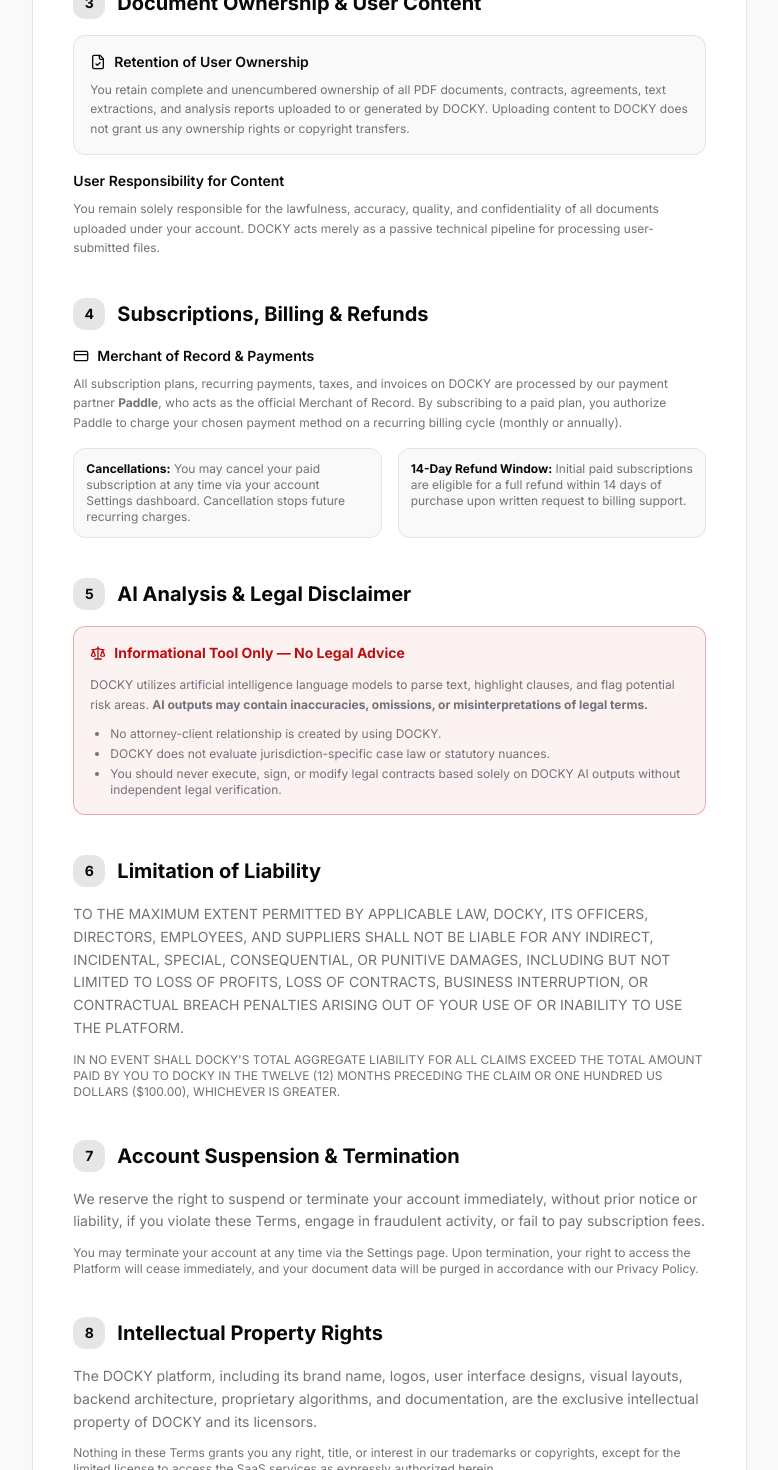
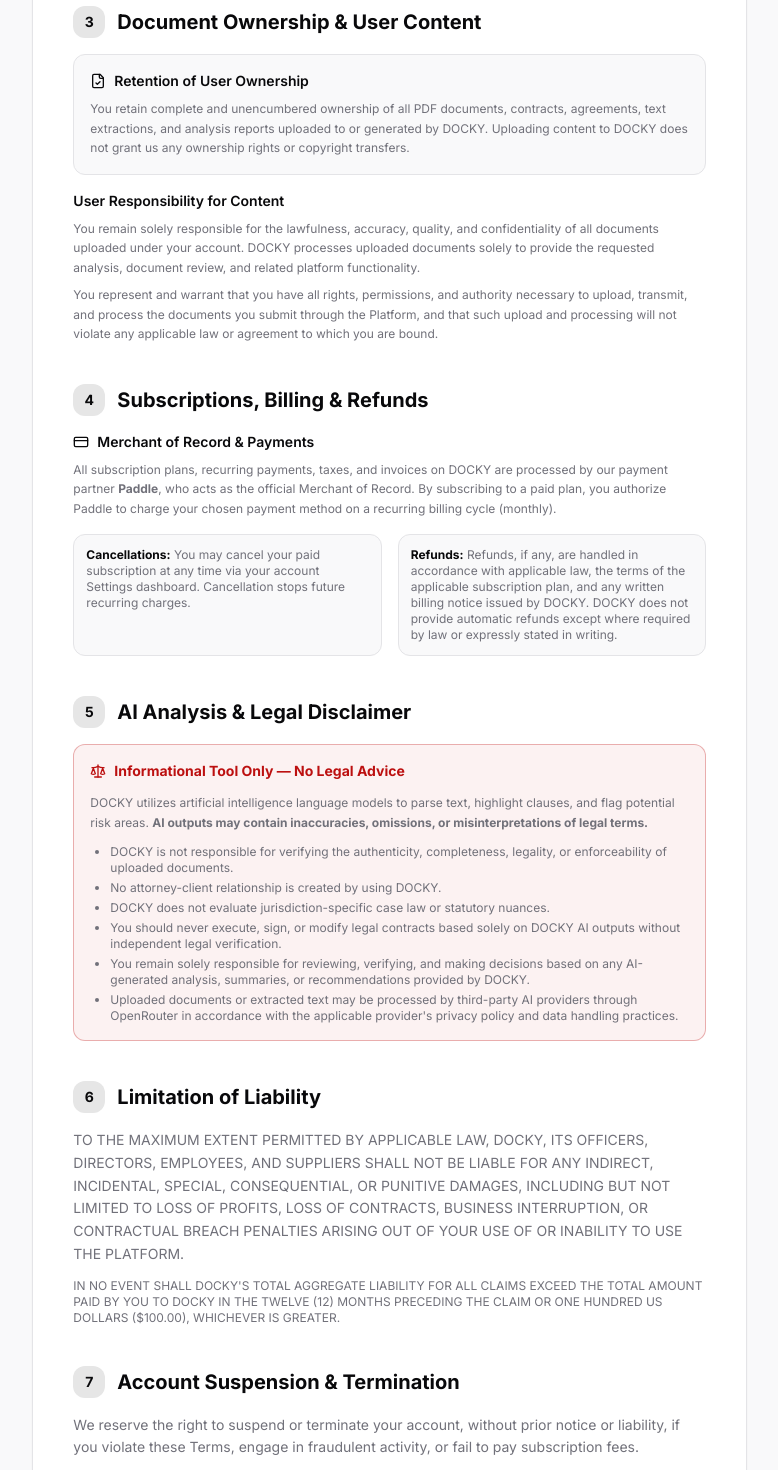
Before and after one commit to Abdullah-Radwan1/DOC_AI, a React (Vite) app: page /terms in a window 1280 px wide. Shown: the part 1330-2800 px from the top of the page, without its empty margins (437-1215 px from the left). Built offline with nearby package versions, Linux system fonts and the light colour scheme; no server answers.

Commit message:
editing policies

```diff
--- a/src/routes/documents/components/document-header.tsx
+++ b/src/routes/documents/components/document-header.tsx
@@ -46,17 +46,6 @@ export function DocumentHeader({
           </div>
         </div>
       </div>
-
-      <div className="flex items-center gap-2">
-        <Button variant="outline" size="sm">
-          <Share2 className="mr-2 h-4 w-4" />
-          Share Report
-        </Button>
-        <Button size="sm">
-          <Download className="mr-2 h-4 w-4" />
-          Export PDF
-        </Button>
-      </div>
     </motion.div>
   );
 }
--- a/src/routes/documents/index.tsx
+++ b/src/routes/documents/index.tsx
@@ -157,8 +157,7 @@ export function DocumentsPage() {
         header: "Status",
         cell: ({ row }: any) => {
           const status = row.original.status;
-          const config =
-            statusConfig[status as keyof typeof statusConfig] || {
+          const config = statusConfig[status as keyof typeof statusConfig] || {
             badge: "outline",
             icon: Clock,
             label: status || "Unknown",
@@ -181,7 +180,11 @@ export function DocumentsPage() {
           const risk = row.original.risk_level;
           if (!risk) return <span className="text-muted-foreground">--</span>;
           const config = riskConfig[risk as keyof typeof riskConfig];
-          return <Badge variant={config?.badge as any}>{config?.label || risk}</Badge>;
+          return (
+            <Badge variant={config?.badge as any}>
+              {config?.label || risk}
+            </Badge>
+          );
         },
       },
       {
@@ -263,11 +266,7 @@ export function DocumentsPage() {
                   View Analysis
                 </Link>
               </DropdownMenuItem>
-              <DropdownMenuSeparator />
-              <DropdownMenuItem>
-                <Download className="mr-2 h-4 w-4" />
-                Export PDF
-              </DropdownMenuItem>
+
               <DropdownMenuSeparator />
               <DropdownMenuItem
                 className="text-destructive focus:text-destructive"
@@ -436,7 +435,9 @@ export function DocumentsPage() {
                           <FileText className="h-8 w-8" />
                           <p>No documents found.</p>
                           <Button variant="outline" size="sm" asChild>
-                            <Link to="/dashboard/upload">Upload your first document</Link>
+                            <Link to="/dashboard/upload">
+                              Upload your first document
+                            </Link>
                           </Button>
                         </div>
                       </TableCell>
@@ -454,7 +455,8 @@ export function DocumentsPage() {
         <div className="flex items-center justify-between px-2">
           <div className="text-sm text-muted-foreground">
             Showing {(page - 1) * pageSize + 1} to{" "}
-            {Math.min(page * pageSize, meta.totalItems)} of {meta.totalItems} documents
+            {Math.min(page * pageSize, meta.totalItems)} of {meta.totalItems}{" "}
+            documents
           </div>
           <div className="flex items-center space-x-2">
             <Button
@@ -479,7 +481,9 @@ export function DocumentsPage() {
             <Button
               variant="ghost"
               size="icon"
-              onClick={() => setPage((prev) => Math.min(meta.totalPages, prev + 1))}
+              onClick={() =>
+                setPage((prev) => Math.min(meta.totalPages, prev + 1))
+              }
               disabled={page === meta.totalPages}
             >
               <ChevronRight className="h-4 w-4" />
--- a/src/routes/legal/terms.tsx
+++ b/src/routes/legal/terms.tsx
@@ -48,7 +48,9 @@ export function TermsOfServicePage() {
           </AlertTitle>
           <AlertDescription className="text-xs text-muted-foreground leading-relaxed mt-1">
             DOCKY provides automated AI-assisted contract risk and compliance
-            analysis.{" "}
+            analysis and may route documents through third-party AI providers
+            via OpenRouter in accordance with those providers' privacy and data
+            handling policies.{" "}
             <strong>
               DOCKY IS NOT A LAW FIRM AND DOES NOT PROVIDE LEGAL ADVICE.
             </strong>{" "}
@@ -188,8 +190,16 @@ export function TermsOfServicePage() {
             <p className="text-xs leading-relaxed">
               You remain solely responsible for the lawfulness, accuracy,
               quality, and confidentiality of all documents uploaded under your
-              account. DOCKY acts merely as a passive technical pipeline for
-              processing user-submitted files.
+              account. DOCKY processes uploaded documents solely to provide the
+              requested analysis, document review, and related platform
+              functionality.
+            </p>
+            <p className="text-xs leading-relaxed">
+              You represent and warrant that you have all rights, permissions,
+              and authority necessary to upload, transmit, and process the
+              documents you submit through the Platform, and that such upload
+              and processing will not violate any applicable law or agreement to
+              which you are bound.
             </p>
           </div>
         </div>
@@ -216,7 +226,7 @@ export function TermsOfServicePage() {
               DOCKY are processed by our payment partner <strong>Paddle</strong>
               , who acts as the official Merchant of Record. By subscribing to a
               paid plan, you authorize Paddle to charge your chosen payment
-              method on a recurring billing cycle (monthly or annually).
+              method on a recurring billing cycle (monthly).
             </p>
           </div>
 
@@ -228,9 +238,11 @@ export function TermsOfServicePage() {
             </div>
 
             <div className="p-3 rounded-lg border border-border bg-background space-y-1">
-              <strong className="text-foreground">14-Day Refund Window:</strong>{" "}
-              Initial paid subscriptions are eligible for a full refund within
-              14 days of purchase upon written request to billing support.
+              <strong className="text-foreground">Refunds:</strong> Refunds, if
+              any, are handled in accordance with applicable law, the terms of
+              the applicable subscription plan, and any written billing notice
+              issued by DOCKY. DOCKY does not provide automatic refunds except
+              where required by law or expressly stated in writing.
             </div>
           </div>
         </div>
@@ -262,6 +274,10 @@ export function TermsOfServicePage() {
             </p>
             <ul className="list-disc pl-5 space-y-1 text-xs text-muted-foreground">
               <li>
+                DOCKY is not responsible for verifying the authenticity,
+                completeness, legality, or enforceability of uploaded documents.
+              </li>
+              <li>
                 No attorney-client relationship is created by using DOCKY.
               </li>
               <li>
@@ -272,6 +288,17 @@ export function TermsOfServicePage() {
                 You should never execute, sign, or modify legal contracts based
                 solely on DOCKY AI outputs without independent legal
                 verification.
+              </li>
+              <li>
+                You remain solely responsible for reviewing, verifying, and
+                making decisions based on any AI-generated analysis, summaries,
+                or recommendations provided by DOCKY.
+              </li>
+              <li>
+                Uploaded documents or extracted text may be processed by
+                third-party AI providers through OpenRouter in accordance with
+                the applicable provider's privacy policy and data handling
+                practices.
               </li>
             </ul>
           </div>
@@ -318,10 +345,9 @@ export function TermsOfServicePage() {
         </div>
         <div className="text-sm text-muted-foreground leading-relaxed space-y-3">
           <p>
-            We reserve the right to suspend or terminate your account
-            immediately, without prior notice or liability, if you violate these
-            Terms, engage in fraudulent activity, or fail to pay subscription
-            fees.
+            We reserve the right to suspend or terminate your account, without
+            prior notice or liability, if you violate these Terms, engage in
+            fraudulent activity, or fail to pay subscription fees.
           </p>
           <p className="text-xs">
             You may terminate your account at any time via the Settings page.
@@ -369,16 +395,19 @@ export function TermsOfServicePage() {
         </div>
         <div className="text-sm text-muted-foreground leading-relaxed space-y-3">
           <p>
-            These Terms shall be governed by and construed in accordance with
-            the laws of Delaware, United States, without regard to its conflict
-            of law principles.
+            These Terms shall be governed by the applicable governing law for
+            DOCKY as determined by applicable law and any final legal
+            documentation, and shall be interpreted in a manner consistent with
+            those requirements.
           </p>
           <p className="text-xs">
             In the event of any dispute or claim arising out of these Terms, the
-            parties agree to first attempt informal resolution in good faith by
-            contacting <code>legal@docky.ai</code>. If unresolved within 30
-            days, disputes shall be submitted to binding arbitration under JAMS
-            rules.
+            parties agree to first attempt informal resolution in good faith. If
+            the dispute cannot be resolved informally, the parties may seek
+            available remedies through the appropriate courts or other dispute
+            resolution mechanisms required by applicable law. The specific forum
+            and venue provisions are subject to final legal review and may be
+            updated in a future revision.
           </p>
         </div>
       </section>
@@ -408,14 +437,15 @@ export function TermsOfServicePage() {
                 Terms of Service?
               </h4>
               <p className="text-xs text-muted-foreground">
-                Contact our legal support team for clarification.
+                For questions about these Terms or the Platform, please contact
+                our support team at <code></code>.
               </p>
             </div>
             <a
-              href="mailto:legal@docky.ai"
+              href="mailto:dockybusiness4@gmail.com"
               className="inline-flex items-center justify-center px-4 py-2 text-xs font-medium rounded-lg bg-primary text-primary-foreground hover:opacity-90 transition-opacity shrink-0"
             >
-              Contact Legal Team
+              Contact Support
             </a>
           </div>
         </div>
```
Also changed, not shown: src/routes/legal/privacy.tsx (+27 -18 lines), 1 other file (tests, documents, lock files or other folders). Lines whose indentation alone changed are shown as unchanged.
